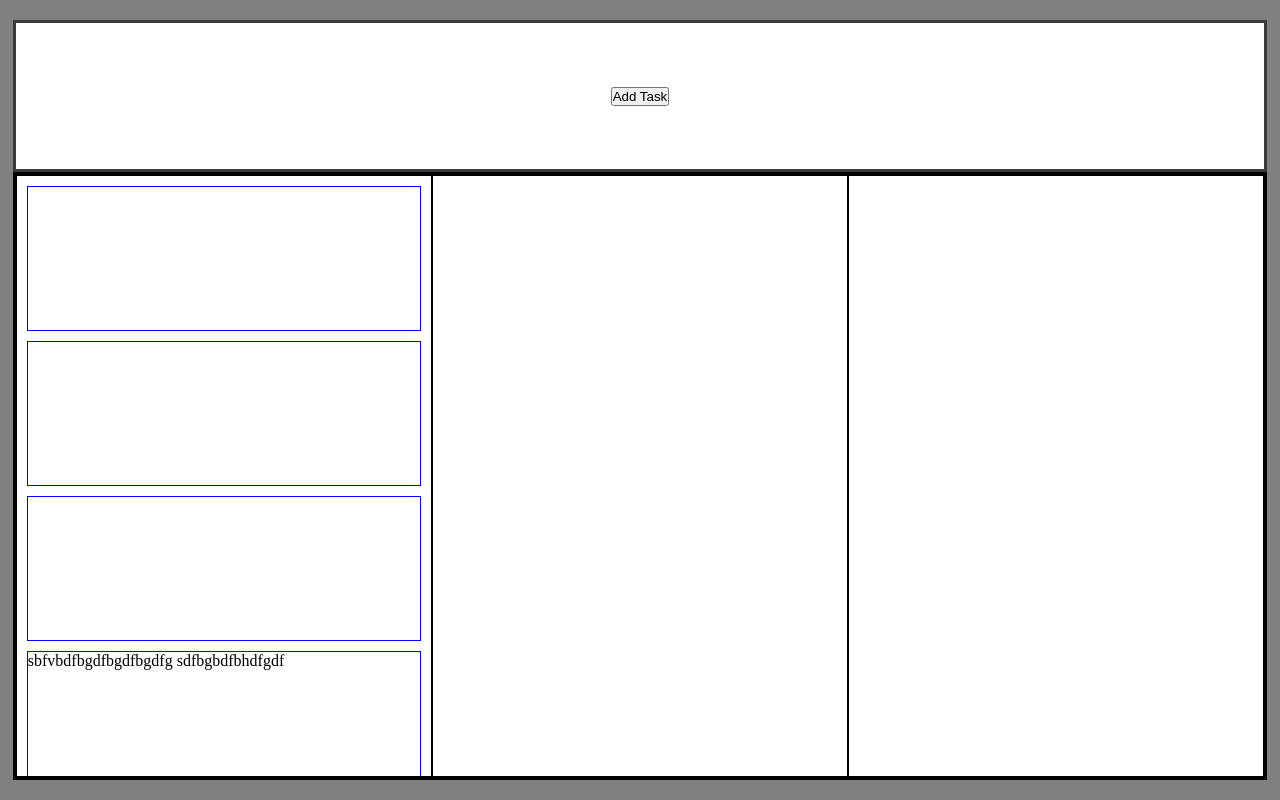
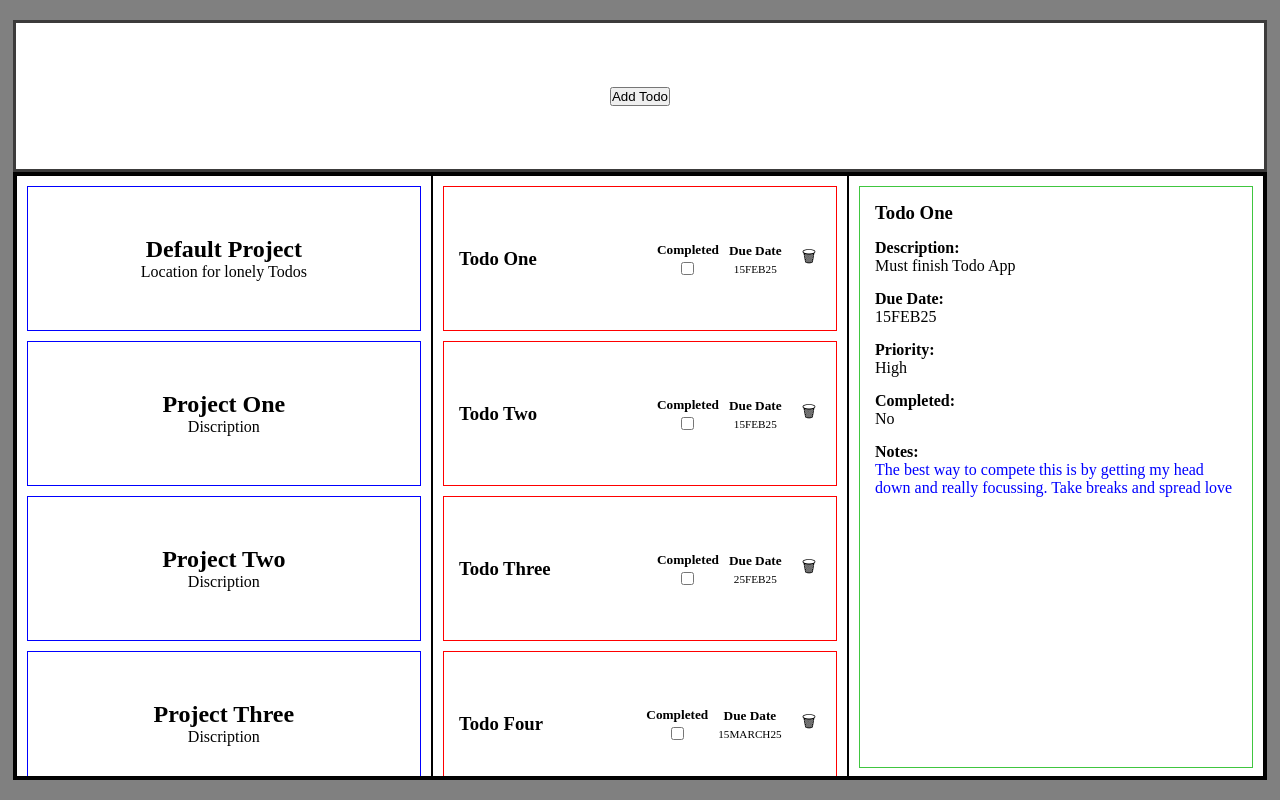
Before and after one commit to lnbEli/todo-app, a website built with webpack: page src/index.html in a window 1280 px wide. Built offline with nearby package versions, Linux system fonts and the light colour scheme.

Commit message:
Todos column with three icon for completed , due date and delete. Basic layout complete for todos column.Detailed Todo column basic layout complete using contenteditable attribute

```diff
--- a/src/index.html
+++ b/src/index.html
@@ -8,18 +8,98 @@
   <body>
     <div class="main-body">
       <div class="top">
-        <button class="add-task">Add Task</button>
+        <button class="add-task">Add Todo</button>
       </div>
       <div class="bottom">
         <div class="left">
-          <div class="project"></div>
-          <div class="project"></div>
-          <div class="project"></div>
-          <div class="project">sbfvbdfbgdfbgdfbgdfg sdfbgbdfbhdfgdf</div>
-          <div class="project">jhkjhkljhljhkjh</div>
+          <div class="project">
+            <h2>Default Project</h2>
+            <p>Location for lonely Todos</p>
+          </div>
+          <div class="project">
+            <h2>Project One</h2>
+            <p>Discription</p>
+          </div>
+          <div class="project">
+            <h2>Project Two</h2>
+            <p>Discription</p>
+          </div>
+          <div class="project">
+            <h2>Project Three</h2>
+            <p>Discription</p>
+          </div>
+
+          <div class="project">
+            <h2>Project Four</h2>
+            <p>Discription</p>
+          </div>
         </div>
-        <div class="center"></div>
-        <div class="right"></div>
+        <div class="center">
+          <div class="todo">
+            <h3>Todo One</h3>
+            <span class="todo-btns">
+              <span class="centered-todo-btns"
+                ><label for="checkbox0"><h5>Completed</h5></label
+                ><input id="checkbox0" type="checkbox" />
+              </span>
+              <span class="centered-todo-btns"
+                ><h5>Due Date</h5>
+                <p>15FEB25</p></span
+              >
+              <span class="centered-todo-btns bin"
+              >🗑
+            </span>
+          </div>
+          <div class="todo"><h3>Todo Two</h3><span class="todo-btns">
+              <span class="centered-todo-btns"
+                ><label for="checkbox1"><h5>Completed</h5></label
+                ><input id="checkbox1" type="checkbox" />
+              </span>
+              <span class="centered-todo-btns"
+                ><h5>Due Date</h5>
+                <p>15FEB25</p></span
+              >
+              <span class="centered-todo-btns bin"
+              >🗑
+            </span></div>
+          <div class="todo"><h3>Todo Three</h3><span class="todo-btns">
+              <span class="centered-todo-btns"
+                ><label for="checkbox2"><h5>Completed</h5></label
+                ><input id="checkbox2" type="checkbox" />
+              </span>
+              <span class="centered-todo-btns"
+                ><h5>Due Date</h5>
+                <p>25FEB25</p></span
+              >
+              <span class="centered-todo-btns bin"
+              >🗑
+            </span></div>
+          <div class="todo"><h3>Todo Four</h3><span class="todo-btns">
+              <span class="centered-todo-btns"
+                ><label for="checkbox3"><h5>Completed</h5></label
+                ><input id="checkbox3" type="checkbox" />
+              </span>
+              <span class="centered-todo-btns"
+                ><h5>Due Date</h5>
+                <p>15MARCH25</p></span
+              >
+              <span class="centered-todo-btns bin"
+              >🗑
+            </span></div>
+        </div>
+        <div class="right">
+          <div class="selected-todo"><h3>Todo One</h3>
+            <ul class="todo-details">
+                <li class="todo-description todo-detail">
+                    <h4>Description:</h4><p>Must finish Todo App</p>
+                </li>
+                <li class="todo-due-date todo-detail"><h4>Due Date:</h4><p>15FEB25</p></li>
+                <li class="todo-priority todo-detail"><h4>Priority:</h4><p>High</p></li>
+                <li class="todo-completed todo-detail"><h4>Completed:</h4><p>No</p></li>
+                <li class="todo-notes todo-detail"><h4>Notes:</h4><p  contenteditable="true">The best way to compete this is by getting my head down and really focussing. Take breaks and spread love</p></li>
+            </ul>
+        </div>
+        </div>
       </div>
     </div>
   </body>
--- a/src/style.css
+++ b/src/style.css
@@ -45,7 +45,8 @@ body {
   grid-template-columns: 1fr 1fr 1fr;
 }
 
-.left {
+.left,
+.center {
   display: grid;
   gap: 10px;
   grid-auto-rows: 25%;
@@ -55,6 +56,80 @@ body {
 
 .project {
   border: 1px solid blue;
-  max-height: 60vh;
-  min-height: 0;
+  /* max-height: 60vh; */
+  /* min-height: 0; */
+  display: flex;
+  flex-direction: column;
+  justify-content: center;
+  align-items: center;
 }
+
+.todo {
+  border: 1px solid red;
+  display: flex;
+  align-items: center;
+  padding: 15px;
+  justify-content: space-between;
+}
+
+.right {
+  overflow: scroll;
+  padding: 10px;
+}
+
+.selected-todo {
+  border: solid rgb(64, 198, 64) 1px;
+  height: 100%;
+}
+
+.centered-todo-btns {
+  display: flex;
+  justify-content: center;
+  align-items: center;
+  flex-direction: column;
+  /* border: 1px solid red; */
+  padding: 5px;
+}
+
+.todo-btns {
+  display: flex;
+  align-items: center;
+
+  /* border: 1px green solid; */
+}
+
+h5 + p {
+  font-size: 0.7rem;
+}
+
+.bin {
+  padding-left: 15px;
+}
+
+.todo-details {
+  padding: 15px;
+  list-style: none;
+}
+
+.selected-todo > h3 {
+  padding: 15px 0 0 15px;
+}
+
+label,
+.centered-todo-btns > h5 {
+  padding-bottom: 4px;
+}
+
+.todo-detail {
+  padding-bottom: 15px;
+}
+
+.todo-notes > p {
+  color: blue;
+  max-height: 100px;
+  overflow: auto;
+}
+
+/* .todo-notes {
+  overflow: scroll;
+} */
```
